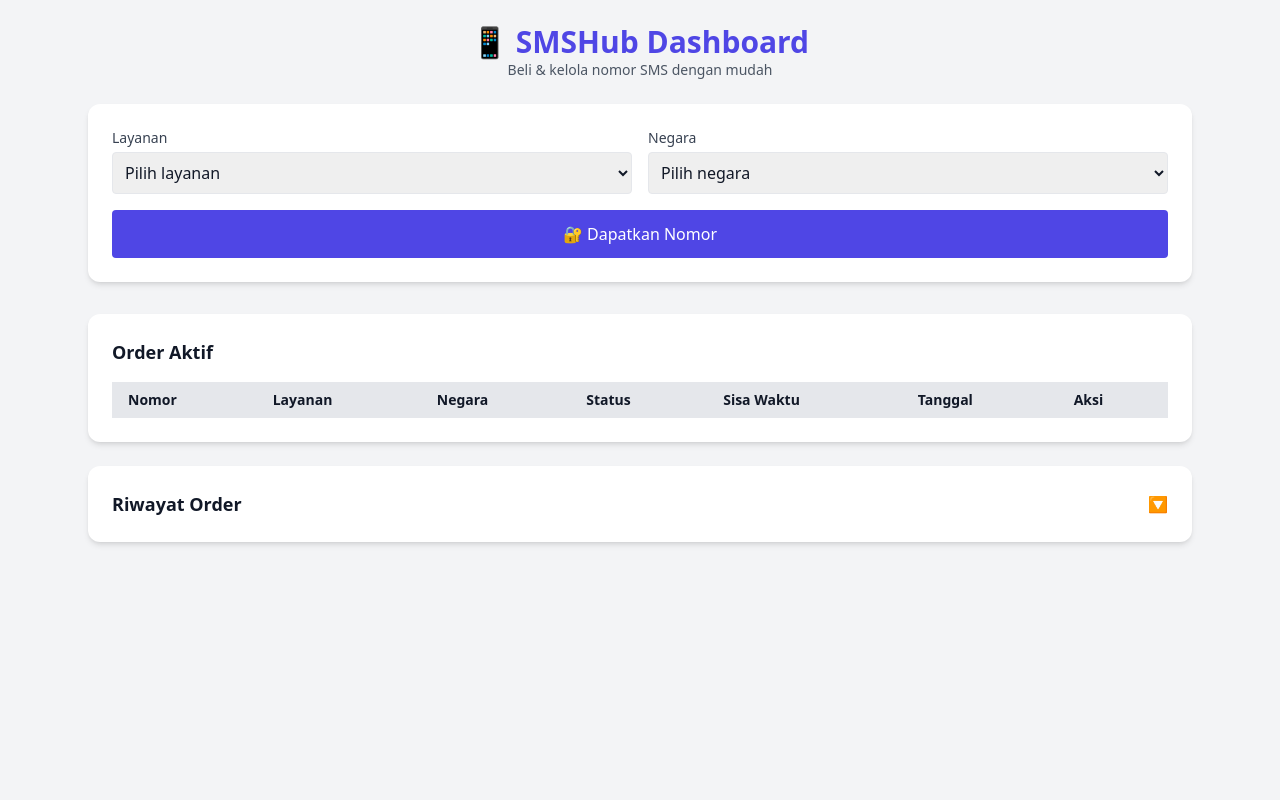
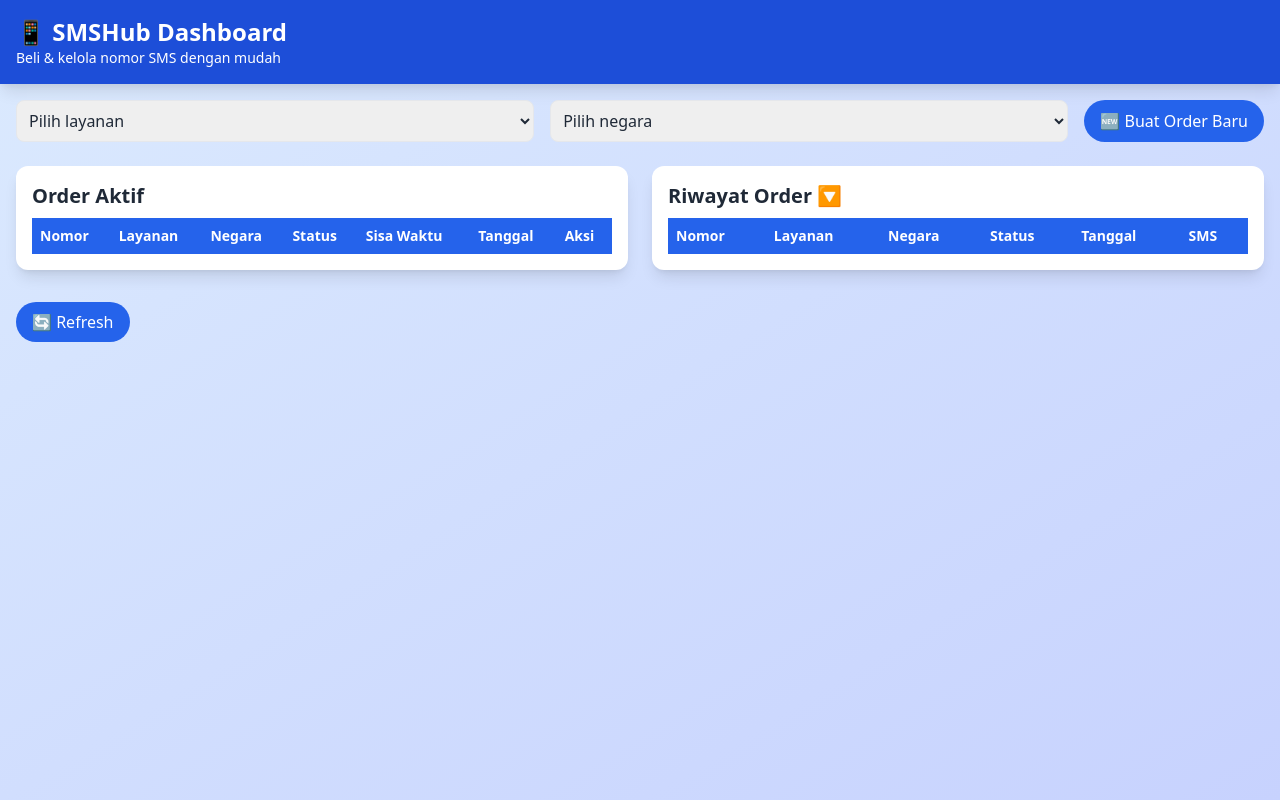
Before and after one commit to kingjo04/smshub_deploy, a Python web app: template templates/index.html in a window 1280 px wide. Run offline with Jinja, Linux system fonts and the light colour scheme; the template is opened without the code that fills it, so the values that code supplies are empty; style sheets or scripts are compiled from the project's sources; some libraries are stand-ins or nearby versions.

Commit message:
Update index.html

```diff
--- a/templates/index.html
+++ b/templates/index.html
@@ -1,204 +1,77 @@
 <!DOCTYPE html>
 <html lang="en">
 <head>
-  <meta charset="UTF-8" />
-  <meta name="viewport" content="width=device-width, initial-scale=1.0"/>
-  <title>SMSHub Dashboard</title>
-  <script src="https://cdn.tailwindcss.com"></script>
+    <meta charset="UTF-8">
+    <meta name="viewport" content="width=device-width, initial-scale=1.0">
+    <title>📱 SMSHub Dashboard</title>
+    <link href="https://cdn.jsdelivr.net/npm/tailwindcss@2.2.19/dist/tailwind.min.css" rel="stylesheet">
+    <link rel="stylesheet" href="/static/style.css">
+    <script src="/static/script.js" defer></script>
 </head>
-<body class="bg-gray-100 text-gray-900">
-
-<div class="max-w-6xl mx-auto p-6">
-  <!-- Header -->
-  <header class="text-center mb-6">
-    <h1 class="text-3xl font-bold text-indigo-600">📱 SMSHub Dashboard</h1>
-    <p class="text-sm text-gray-600">Beli & kelola nomor SMS dengan mudah</p>
-    <p id="balance" class="mt-2 text-green-600 font-semibold"></p>
+<body class="min-h-screen">
+    <header class="bg-blue-700 text-white p-4 shadow-lg">
+        <h1 class="text-2xl font-bold">📱 SMSHub Dashboard</h1>
+        <p class="text-sm">Beli & kelola nomor SMS dengan mudah</p>
     </header>
 
-  <!-- Form -->
-  <section class="bg-white rounded-xl shadow-md p-6 mb-8">
-    <form id="orderForm" class="grid grid-cols-1 md:grid-cols-2 gap-4">
-      <div>
-        <label class="block text-sm font-medium text-gray-700">Layanan</label>
-        <select id="service" class="w-full mt-1 p-2 border rounded" required>
+    <main class="container mx-auto p-4">
+        <div class="flex flex-col md:flex-row gap-4 mb-6">
+            <div class="flex-1">
+                <select id="serviceSelect" class="w-full p-2 rounded-lg border">
                     <option value="">Pilih layanan</option>
+                    <!-- Diisi via API -->
                 </select>
             </div>
-      <div>
-        <label class="block text-sm font-medium text-gray-700">Negara</label>
-        <select id="country" class="w-full mt-1 p-2 border rounded" required>
+            <div class="flex-1">
+                <select id="countrySelect" class="w-full p-2 rounded-lg border">
                     <option value="">Pilih negara</option>
+                    <!-- Diisi via API -->
                 </select>
             </div>
-      <div class="md:col-span-2">
-        <button type="submit" class="w-full bg-indigo-600 text-white p-3 rounded hover:bg-indigo-700 transition">
-          🔐 Dapatkan Nomor
-        </button>
+            <button id="createOrderBtn" class="btn w-full md:w-auto">🆕 Buat Order Baru</button>
         </div>
-    </form>
-  </section>
 
-  <!-- Active Orders -->
-  <section class="bg-white rounded-xl shadow-md p-6 mb-6">
-    <h2 class="text-lg font-semibold mb-4">Order Aktif</h2>
-    <div class="overflow-x-auto">
-      <table class="w-full table-auto text-sm text-left">
-        <thead class="bg-gray-200">
+        <div class="grid grid-cols-1 md:grid-cols-2 gap-6">
+            <div class="card">
+                <h2 class="text-xl font-semibold mb-2">Order Aktif</h2>
+                <div class="table-container">
+                    <table class="table" id="activeOrders">
+                        <thead>
                             <tr>
-            <th class="px-4 py-2">Nomor</th>
-            <th class="px-4 py-2">Layanan</th>
-            <th class="px-4 py-2">Negara</th>
-            <th class="px-4 py-2">Status</th>
-            <th class="px-4 py-2">Sisa Waktu</th>
-            <th class="px-4 py-2">Tanggal</th>
-            <th class="px-4 py-2">Aksi</th>
+                                <th>Nomor</th>
+                                <th>Layanan</th>
+                                <th>Negara</th>
+                                <th>Status</th>
+                                <th>Sisa Waktu</th>
+                                <th>Tanggal</th>
+                                <th>Aksi</th>
                             </tr>
                         </thead>
-        <tbody id="ordersTableBody"></tbody>
-      </table>
-    </div>
-  </section>
-
-  <!-- History -->
-  <section class="bg-white rounded-xl shadow-md p-6">
-    <div class="flex items-center justify-between cursor-pointer" onclick="toggleHistory()" id="toggleHistoryBtn">
-      <h2 class="text-lg font-semibold">Riwayat Order</h2>
-      <span id="historyIcon">🔽</span>
-    </div>
-    <div id="historySection" class="mt-4 hidden">
-      <div class="overflow-x-auto">
-        <table class="w-full table-auto text-sm text-left">
-          <thead class="bg-gray-200">
-            <tr>
-              <th class="px-4 py-2">Nomor</th>
-              <th class="px-4 py-2">Layanan</th>
-              <th class="px-4 py-2">Negara</th>
-              <th class="px-4 py-2">Status</th>
-              <th class="px-4 py-2">Tanggal</th>
-              <th class="px-4 py-2">SMS</th>
-            </tr>
-          </thead>
-          <tbody id="historyTableBody"></tbody>
+                        <tbody></tbody>
                     </table>
                 </div>
             </div>
-  </section>
+
+            <div class="card">
+                <h2 class="text-xl font-semibold mb-2">Riwayat Order <span id="toggleHistory" class="text-blue-600 cursor-pointer">🔽</span></h2>
+                <div class="table-container">
+                    <table class="table" id="historyOrders">
+                        <thead>
+                            <tr>
+                                <th>Nomor</th>
+                                <th>Layanan</th>
+                                <th>Negara</th>
+                                <th>Status</th>
+                                <th>Tanggal</th>
+                                <th>SMS</th>
+                            </tr>
+                        </thead>
+                        <tbody></tbody>
+                    </table>
                 </div>
-
-<script>
-  async function fetchBalance() {
-    const res = await fetch('/api/balance');
-    const data = await res.json();
-    if (data.success) {
-      document.getElementById('balance').textContent = 'Saldo: $' + data.balance;
-    }
-  }
-
-  async function fetchServices() {
-    const res = await fetch('/api/services');
-    const data = await res.json();
-    const select = document.getElementById('service');
-    Object.entries(data).forEach(([code, name]) => {
-      const opt = document.createElement('option');
-      opt.value = code;
-      opt.textContent = name;
-      select.appendChild(opt);
-    });
-  }
-
-  async function fetchCountries() {
-    const res = await fetch('/api/countries');
-    const data = await res.json();
-    const select = document.getElementById('country');
-    Object.entries(data).forEach(([code, name]) => {
-      const opt = document.createElement('option');
-      opt.value = code;
-      opt.textContent = name;
-      select.appendChild(opt);
-    });
-  }
-
-  async function loadOrders() {
-    const res = await fetch('/api/orders');
-    const data = await res.json();
-    const tbody = document.getElementById('ordersTableBody');
-    const historyTbody = document.getElementById('historyTableBody');
-    tbody.innerHTML = '';
-    historyTbody.innerHTML = '';
-
-    data.active_orders.forEach(order => {
-      const sisaMs = 20 * 60 * 1000 - (Date.now() - new Date(order.created_at).getTime());
-      const sisaMenit = Math.max(0, Math.floor(sisaMs / 60000)) + 'm';
-      const row = document.createElement('tr');
-      row.innerHTML = `
-        <td class="px-4 py-2">${order.number}</td>
-        <td class="px-4 py-2">${order.service}</td>
-        <td class="px-4 py-2">${order.country}</td>
-        <td class="px-4 py-2">
-          <span class="inline-block px-2 py-1 rounded text-white text-xs ${order.status === 'WAITING' ? 'bg-yellow-500' : order.status === 'COMPLETED' ? 'bg-green-600' : 'bg-gray-400'}">
-            ${order.status}
-          </span>
-        </td>
-        <td class="px-4 py-2">${sisaMenit}</td>
-        <td class="px-4 py-2">${new Date(order.created_at).toLocaleString()}</td>
-        <td class="px-4 py-2">
-          <button class="text-blue-600 hover:underline" onclick="requestAgain('${order.id}')">Minta Ulang SMS</button>
-          <button class="text-red-600 hover:underline ml-2" onclick="cancelOrder('${order.id}')">Cancel</button>
-        </td>
-      `;
-      tbody.appendChild(row);
-    });
-
-    data.history_orders.forEach(order => {
-      const row = document.createElement('tr');
-      row.innerHTML = `
-        <td class="px-4 py-2">${order.number}</td>
-        <td class="px-4 py-2">${order.service}</td>
-        <td class="px-4 py-2">${order.country}</td>
-        <td class="px-4 py-2">${order.status}</td>
-        <td class="px-4 py-2">${new Date(order.created_at).toLocaleString()}</td>
-        <td class="px-4 py-2">${order.sms || '-'}</td>
-      `;
-      historyTbody.appendChild(row);
-    });
-  }
-
-  function cancelOrder(id) {
-    fetch(`/api/cancel/${id}`, {method: 'POST'}).then(() => loadOrders());
-  }
-
-  function requestAgain(id) {
-    fetch(`/api/request_again/${id}`, {method: 'POST'})
-      .then(res => res.json())
-      .then(() => loadOrders());
-  }
-
-  document.getElementById('orderForm').addEventListener('submit', function (e) {
-    e.preventDefault();
-    const service = document.getElementById('service').value;
-    const country = document.getElementById('country').value;
-    fetch('/api/create', {
-      method: 'POST',
-      headers: {'Content-Type': 'application/json'},
-      body: JSON.stringify({service, country})
-    })
-    .then(res => res.json())
-    .then(() => loadOrders());
-  });
-
-  function toggleHistory() {
-    const section = document.getElementById('historySection');
-    const icon = document.getElementById('historyIcon');
-    section.classList.toggle('hidden');
-    icon.textContent = section.classList.contains('hidden') ? '🔽' : '🔼';
-  }
-
-  fetchBalance();
-  fetchServices();
-  fetchCountries();
-  loadOrders();
-</script>
-
+            </div>
+        </div>
+        <button id="refreshBtn" class="btn mt-4">🔄 Refresh</button>
+    </main>
 </body>
 </html>
```
Lines whose indentation alone changed are shown as unchanged.
